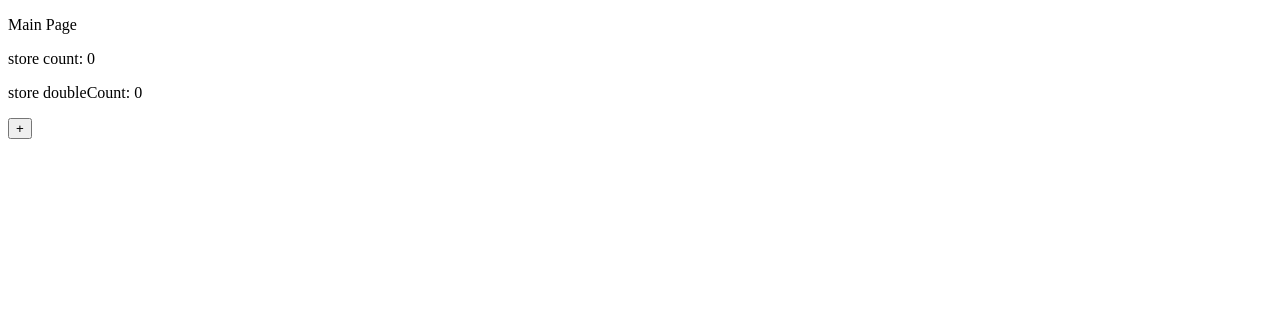
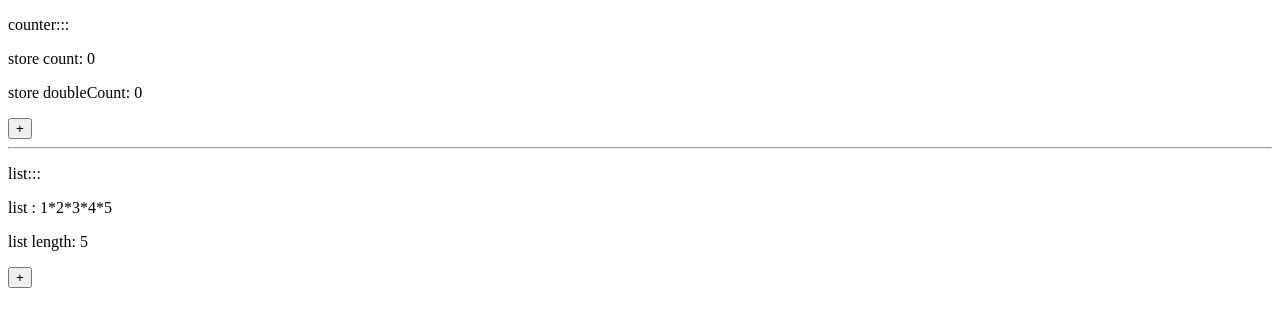
Before and after one commit to UYulong/react-study, a React (Create React App) app: page / in a window 1280 px wide. Shown: the top 326 px of the page. Built offline with nearby package versions, Linux system fonts and the light colour scheme.

Commit message:
mobx模块化学习

```diff
--- a/src/index.js
+++ b/src/index.js
@@ -20,7 +20,8 @@ import ReactDOM from "react-dom/client";
 // import App from './react-router/nest/index'; // 嵌套路由
 
 // mobx
-import App from './mobx/01-base'; // mobx 基础使用
+// import App from './mobx/01-base'; // mobx 基础使用
+import App from './mobx/02-module'; // mobx 模块化
 
 const root = ReactDOM.createRoot(document.getElementById("root"));
 root.render(
--- /dev/null
+++ b/src/mobx/02-module.js
@@ -0,0 +1,27 @@
+// mobx 模块化
+
+import { observer } from "mobx-react-lite"
+import useStore from "../store"
+
+const Main = () => {
+  const { counterStore, listStore } = useStore()
+  return (
+    <div>
+      <p>counter:::</p>
+      <p>store count: {counterStore.count}</p>
+      <p>store doubleCount: {counterStore.doubleCount}</p>
+
+      <button onClick={counterStore.addCount}>+</button>
+
+
+      <hr />
+      <p>list:::</p>
+      <p>list : {listStore.list.join('*')}</p>
+      <p>list length: {listStore.listLength}</p>
+
+      <button onClick={listStore.addList}>+</button>
+    </div>
+  )
+}
+
+export default observer(Main)
--- /dev/null
+++ b/src/store/counter.Store.js
@@ -0,0 +1,19 @@
+import { makeAutoObservable } from "mobx"
+
+class CouterStore {
+  count = 0
+
+  constructor() {
+    makeAutoObservable(this)
+  }
+
+  addCount = () => {
+    this.count++
+  }
+
+  get doubleCount() {
+    return this.count * 2
+  }
+}
+
+export default CouterStore
--- a/src/store/index.js
+++ b/src/store/index.js
@@ -1,22 +1,17 @@
-import { makeAutoObservable } from "mobx"
+import React from "react"
+import CouterStore from "./counter.Store"
+import ListStore from "./list.Store"
 
-class CouterStore {
-  count = 0
-
+class RootStore {
   constructor() {
-    makeAutoObservable(this)
-    this.addCount = this.addCount.bind(this)
-  }
-
-  addCount() {
-    this.count++
-  }
-
-  get doubleCount() {
-    return this.count * 2
+    this.counterStore = new CouterStore()
+    this.listStore = new ListStore()
   }
 }
 
-const counterStore = new CouterStore()
+const rootStore = new RootStore()
 
-export default counterStore
+const context = React.createContext(rootStore)
+const useStore = () => React.useContext(context)
+
+export default useStore
--- /dev/null
+++ b/src/store/list.Store.js
@@ -0,0 +1,19 @@
+import { makeAutoObservable } from "mobx"
+
+class ListStore {
+  list = [1, 2, 3, 4, 5]
+
+  constructor() {
+    makeAutoObservable(this)
+  }
+
+  addList = () => {
+    this.list.push('6', '7', '8')
+  }
+
+  get listLength() {
+    return this.list.length
+  }
+}
+
+export default ListStore
```
